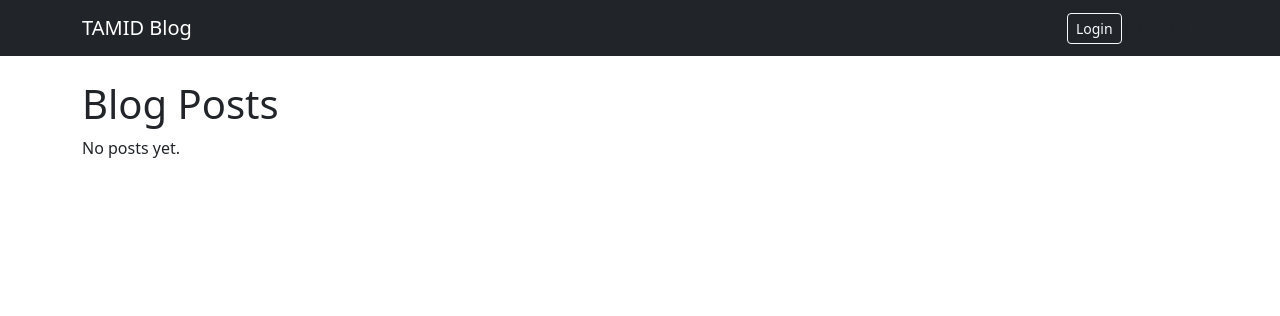
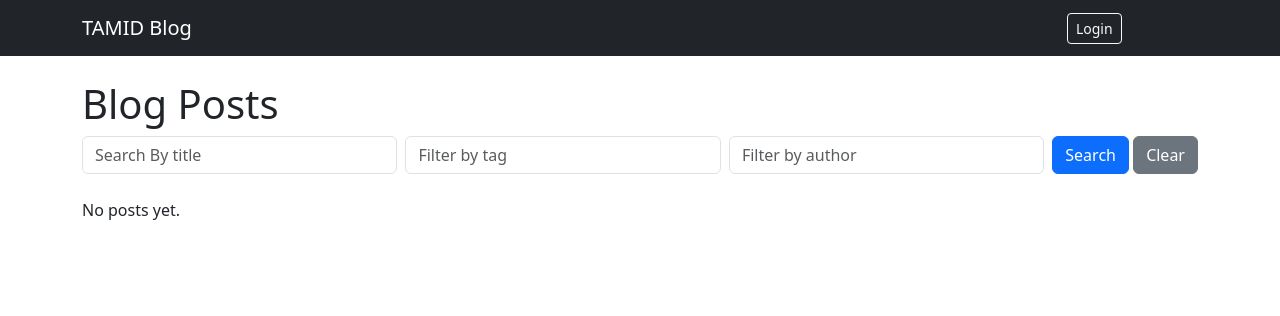
Before and after one commit to maxrcobl/tamid-blog, a Django app: page / in a window 1280 px wide. Shown: the top 316 px of the page. Run offline with Django 5.2, Linux system fonts and the light colour scheme; data that the repository does not hold is empty.

Commit message:
Add filtering to the home list view. Add visible tags for posts in list view

```diff
--- a/blog/templates/blog/post_list.html
+++ b/blog/templates/blog/post_list.html
@@ -4,11 +4,34 @@
 
 {% block content %}
     <h1>Blog Posts</h1>
+    <form method="GET" class="mb-4">
+        <div class="row g-2">
+            <div class = "col">
+                <input type="text" name="q" class="form-control" placeholder="Search By title" value="{{ request.GET.q }}">
+            </div>
+            <div class="col">
+                <input type="text" name="tag" class="form-control" placeholder="Filter by tag" value="{{ request.GET.tag }}">
+            </div>
+            <div class="col">
+                <input type="text" name="author" class="form-control" placeholder="Filter by author" value="{{ request.GET.author }}">
+            </div>
+            <div class="col-auto">
+                <button type="submit" class="btn btn-primary">Search</button>
+                <a href="/" class="btn btn-secondary">Clear</a>
+            </div>
+        </div>
+    </form>
     {% for post in posts %}
         <div class="card mb-3">
             <div class="card-body">
                 <h2 class="card-title">{{post.title}}</h2>
                 <p class="text-muted">By {{post.author}} | {{post.created_at}}</p>
+                <p>{{ post.content|truncatewords:30 }}</p>
+                <div>
+                    {% for tag in post.tags.all %}
+                        <span class="badge bg-secondary">{{ tag.name }}</span>
+                    {% endfor %}
+                </div>
             </div>
         </div>
     {% empty %}
--- a/blog/views.py
+++ b/blog/views.py
@@ -14,7 +14,20 @@ class PostListView(ListView):
     context_object_name = 'posts'
 
     def get_queryset(self):
-        return Post.objects.filter(is_public=True)
+        queryset = Post.objects.filter(is_public=True)
+
+        query = self.request.GET.get('q')
+        tag = self.request.GET.get('tag')
+        author = self.request.GET.get('author')
+
+        if query:
+            queryset = queryset.filter(title__icontains=query)
+        if tag:
+            queryset = queryset.filter(tags__name__icontains=tag)
+        if author:
+            queryset = queryset.filter(author__username__icontains=author)
+
+        return queryset
 
 class PostDetailView(DetailView):
     model = Post
```
